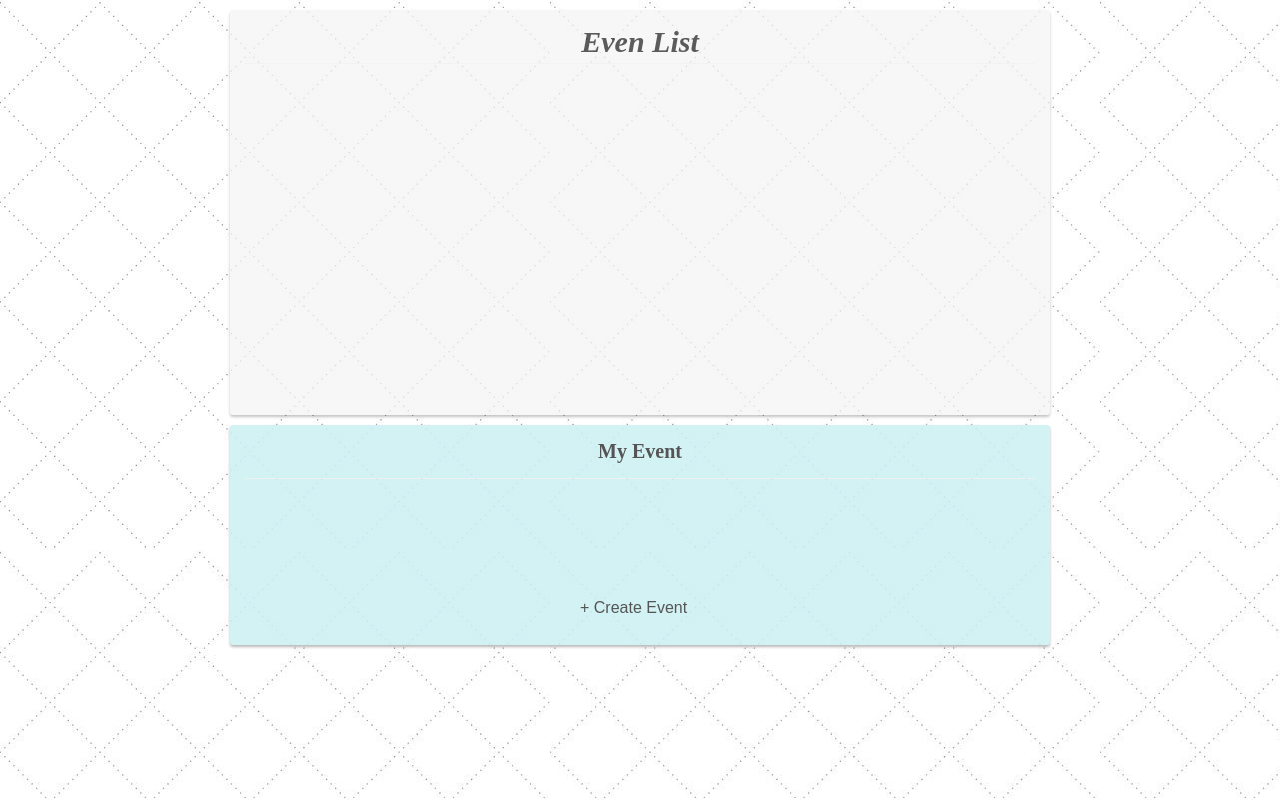
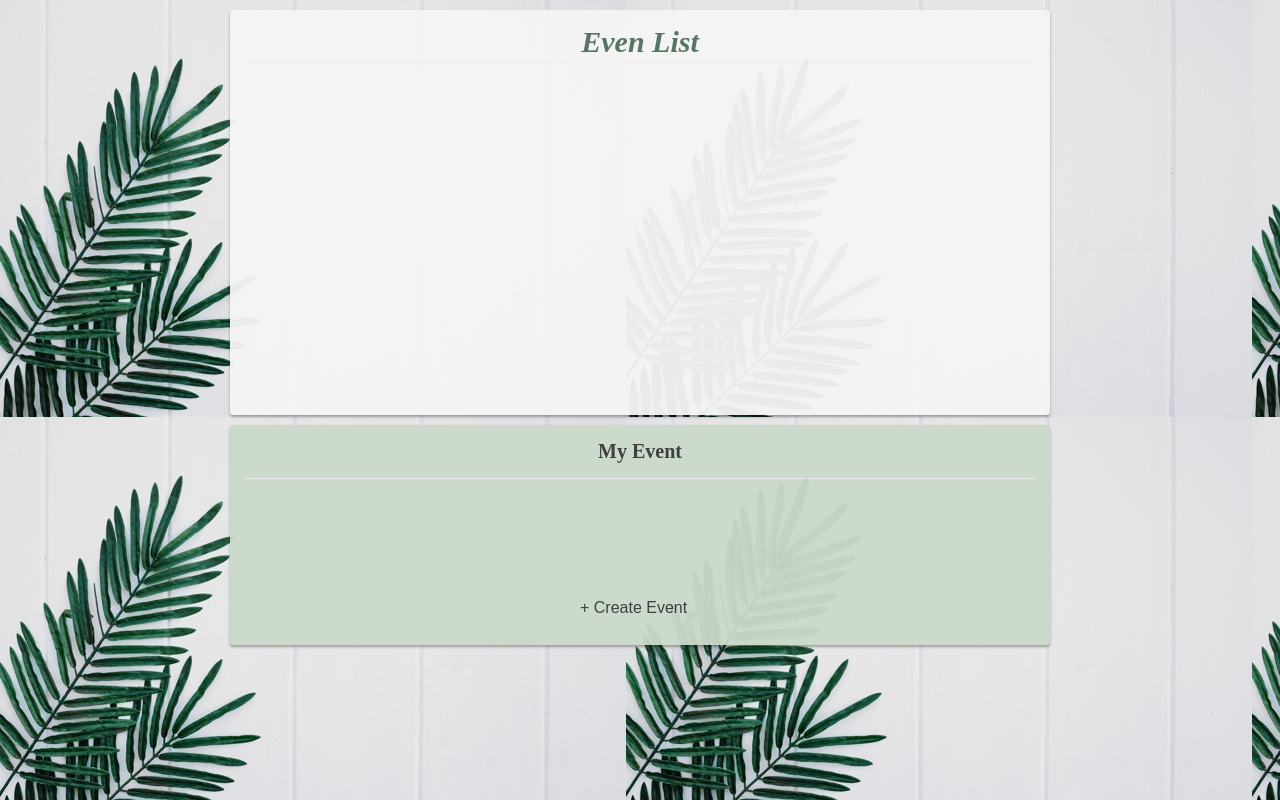
Before and after one commit to ChatchapongC/myform, a Django app: page /event/ in a window 1280 px wide. Run offline with Django 3.2, Linux system fonts and the light colour scheme.

Commit message:
change style

```diff
--- a/myform/static/myform/index.css
+++ b/myform/static/myform/index.css
@@ -1,6 +1,6 @@
 body {
   /* background-image: url("pic2.jpeg"); */
-  background-image:url("images/bg1.jpg");
+  background-image:url("images/bg3.jpg");
 }
 .even-box{
   position:relative;
@@ -13,20 +13,21 @@
   -webkit-box-shadow: 0px 2px 3px 0px rgba(0,0,0,0.33);
   -moz-box-shadow: 0px 2px 3px 0px rgba(0,0,0,0.33);
   box-shadow: 0px 2px 3px 0px rgba(0,0,0,0.33);
-  opacity: 0.7;
+  opacity: 0.95;
 }
 .even-box1{
   position:relative;
   margin: 10px auto;
   width: 800px;
   height: 200px;
-  background-color: rgb(204, 240, 243);
+  background-color: rgb(202, 218, 202);
   padding: 10px;
   border-radius: 3px;
   -webkit-box-shadow: 0px 2px 3px 0px rgba(0,0,0,0.33);
   -moz-box-shadow: 0px 2px 3px 0px rgba(0,0,0,0.33);
   box-shadow: 0px 2px 3px 0px rgba(0,0,0,0.33);
-  opacity: 0.85;
+  opacity: 0.95;
+
 }
 .lb-header{
   position:relative;
@@ -41,7 +42,7 @@
   margin: 0 25px;
   padding: 0 20px;
   text-decoration: none;
-  color: rgb(22, 22, 22);
+  color: rgb(80, 112, 91);
   font-weight: bold;
   font-size: 30px;
   -webkit-transition: all 0.1s linear;
--- a/myform/static/myform/projectlist.css
+++ b/myform/static/myform/projectlist.css
@@ -1,5 +1,5 @@
 body {
-  background-image: url("bg1.jpg");
+  background-image: url("images/pic3.jpg");
 }
 .projectlist-box{
   position:relative;
```
Also changed, not shown: myform/templates/registration/#1login.html (+7 -2 lines), myform/static/myform/images/bg1.jpg (deleted), myform/static/myform/images/bg3.jpg (added), myform/static/myform/images/entersite.png (added).
